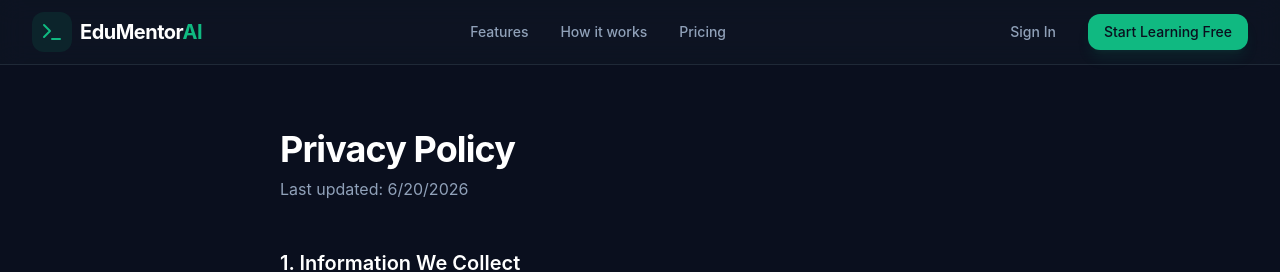
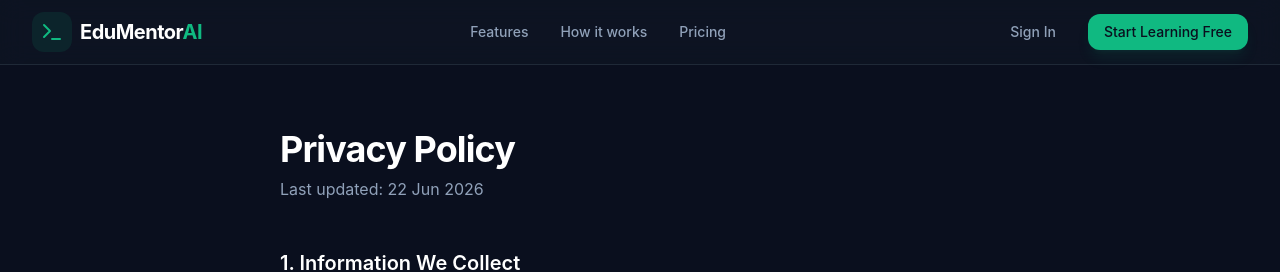
Before and after one commit to Kaxyaa-flux/EduMentor-Ai, a Next.js app in the folder edumentor-ai/: page /privacy in a window 1280 px wide. Shown: the top 272 px of the page. Built offline with nearby package versions, Linux system fonts and the light colour scheme; no server answers.

Commit message:
fix: resolve React hydration mismatch on dates in privacy and terms pages

```diff
--- a/edumentor-ai/src/app/privacy/page.tsx
+++ b/edumentor-ai/src/app/privacy/page.tsx
@@ -9,7 +9,7 @@ export default function PrivacyPage() {
       <main className="flex-1 pb-24 pt-16">
         <div className="max-w-3xl mx-auto px-4 sm:px-6">
           <h1 className="text-3xl sm:text-4xl font-bold tracking-tight text-white mb-2">Privacy Policy</h1>
-          <p className="text-slate-400 mb-12">Last updated: {new Date().toLocaleDateString()}</p>
+          <p className="text-slate-400 mb-12">Last updated: 22 Jun 2026</p>
 
           <div className="space-y-8 text-slate-300 leading-relaxed">
             <section>
--- a/edumentor-ai/src/app/terms/page.tsx
+++ b/edumentor-ai/src/app/terms/page.tsx
@@ -9,7 +9,7 @@ export default function TermsPage() {
       <main className="flex-1 pb-24 pt-16">
         <div className="max-w-3xl mx-auto px-4 sm:px-6">
           <h1 className="text-3xl sm:text-4xl font-bold tracking-tight text-white mb-2">Terms of Service</h1>
-          <p className="text-slate-400 mb-12">Last updated: {new Date().toLocaleDateString()}</p>
+          <p className="text-slate-400 mb-12">Last updated: 22 Jun 2026</p>
 
           <div className="space-y-8 text-slate-300 leading-relaxed">
             <section>
```
